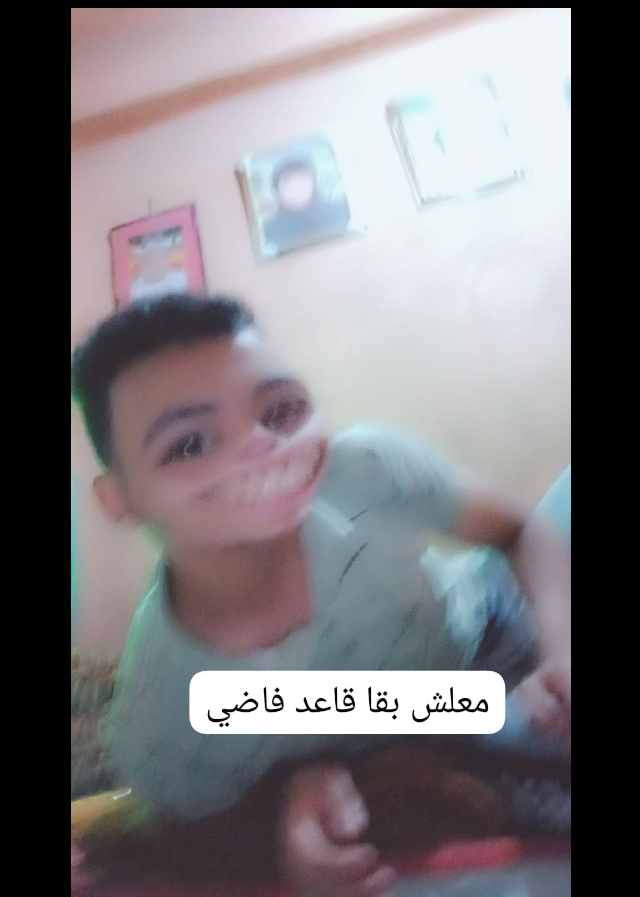
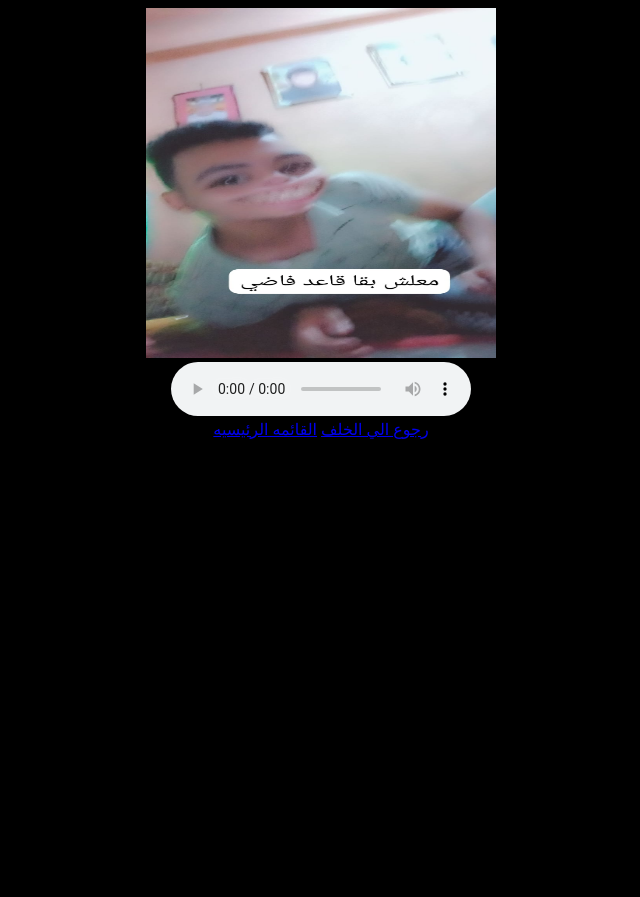
Before and after one commit to msqar3435-blip/sakr7, a plain HTML site: page index3.html in a window 1280 px wide. Shown: the top 897 px of the page, without its empty margins (319-959 px from the left). After the commit the page ends 800 px from the top, so only its background shows below. Drawn offline with Linux system fonts and the light colour scheme.

Commit message:
Update index3.html

```diff
--- a/index3.html
+++ b/index3.html
@@ -6,7 +6,7 @@
     <title>القدوه</title>
 </head>
 <body style="text-align: center;" bgcolor="black">
-   <img src="mohamed.jpg" width="500" controls><br>
+   <img src="mohamed.jpg" width="350"height="350" controls><br>
    <audio src="mohamed.mp3" controls></audio><br>
        <a style="text-align: right;" href="index2.html">رجوع الي الخلف</a>
        <a style="text-align: left;" href="index.html">القائمه الرئيسيه</a>
```
